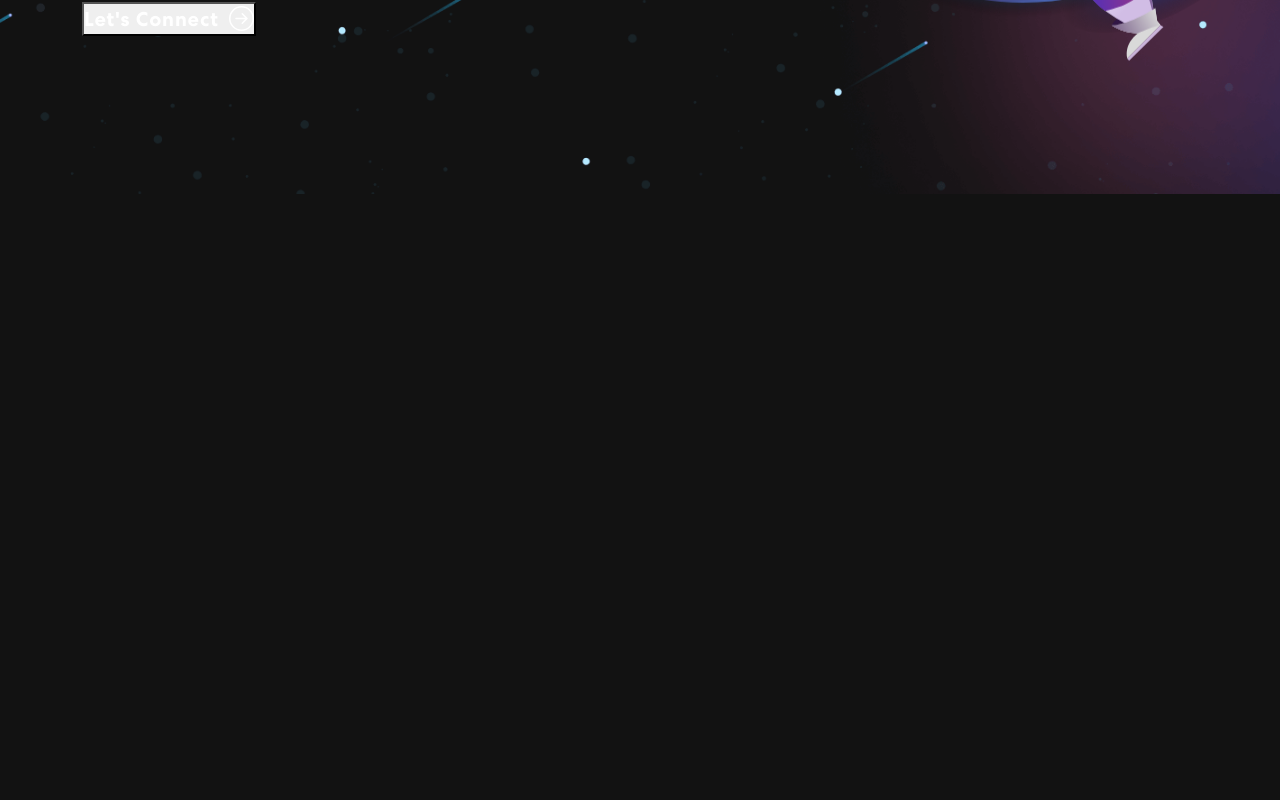
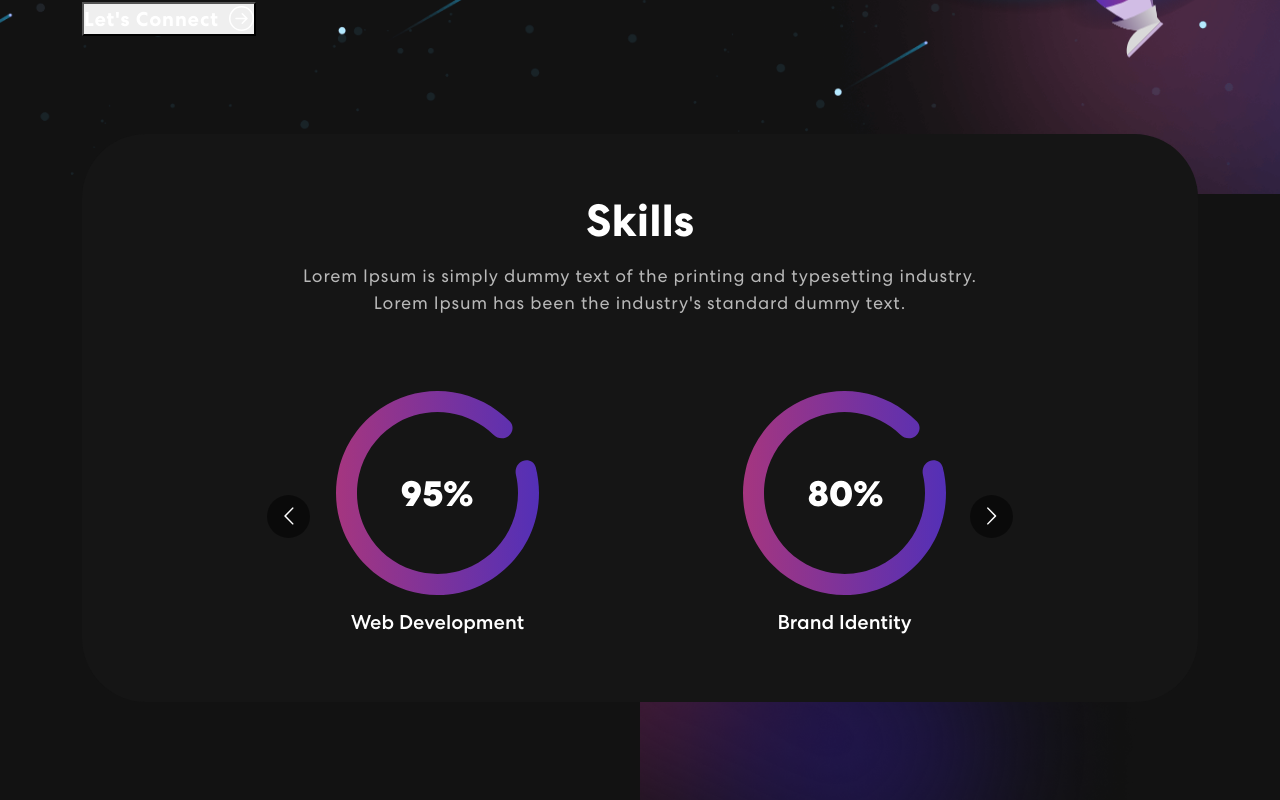
Before and after one commit to Mtha-Sibanda/my_site, a React (Create React App) app in the folder personal-portfolio/: page / in a window 1280 px wide. Shown: the part 780-1580 px from the top of the page. Before the commit the page ends 974 px from the top, so only its background shows below. Built offline with nearby package versions, Linux system fonts and the light colour scheme.

Commit message:
Added Skills carousel

```diff
--- a/personal-portfolio/src/App.css
+++ b/personal-portfolio/src/App.css
@@ -317,3 +317,43 @@ nav.navbar .navbar-toggler[aria-expanded="true"] .navbar-toggler-icon {
 .txt-rotate > .wrap {
   border-right: 0.08em solid #666;
 }
+
+/************ Skills Css ************/
+.skill {
+  padding: 0 0 50px 0;
+  position: relative;
+}
+.skill-bx {
+  background: #151515;
+  border-radius: 64px;
+  text-align: center;
+  padding: 60px 50px;
+  margin-top: -60px;
+}
+.skill h2 {
+	font-size: 45px;
+	font-weight: 700;
+}
+.skill p {
+    color: #B8B8B8;
+    font-size: 18px;
+    letter-spacing: 0.8px;
+    line-height: 1.5em;
+    margin: 14px 0 75px 0;
+}
+.skill-slider {
+  width: 80%;
+  margin: 0 auto;
+  position: relative;
+}
+.skill-slider .item img {
+  width: 50%;
+  margin: 0 auto 15px auto;
+}
+.background-image-left {
+  top: 28%;
+  position: absolute;
+  bottom: 0;
+  width: 40%;
+  z-index: -4;
+}
--- a/personal-portfolio/src/App.js
+++ b/personal-portfolio/src/App.js
@@ -2,6 +2,7 @@
 import './App.css';
 import { NavBar } from './components/NavBar';
 import { Banner } from './components/Banner';
+import { Skills } from './components/Skills';
 import 'bootstrap/dist/css/bootstrap.min.css';
 
 function App() {
@@ -9,6 +10,7 @@ function App() {
     <div className="App">
       <NavBar />
       <Banner />
+      <Skills />
     </div>
   );
 }
--- /dev/null
+++ b/personal-portfolio/src/components/Skills.js
@@ -0,0 +1,64 @@
+import meter1 from "../assets/img/meter1.svg";
+import meter2 from "../assets/img/meter2.svg";
+import meter3 from "../assets/img/meter3.svg";
+import Carousel from 'react-multi-carousel';
+import 'react-multi-carousel/lib/styles.css';
+import arrow1 from "../assets/img/arrow1.svg";
+import arrow2 from "../assets/img/arrow2.svg";
+import colorSharp from "../assets/img/color-sharp.png"
+
+export const Skills = () => {
+  const responsive = {
+    superLargeDesktop: {
+      // the naming can be any, depends on you.
+      breakpoint: { max: 4000, min: 3000 },
+      items: 5
+    },
+    desktop: {
+      breakpoint: { max: 3000, min: 1024 },
+      items: 3
+    },
+    tablet: {
+      breakpoint: { max: 1024, min: 464 },
+      items: 2
+    },
+    mobile: {
+      breakpoint: { max: 464, min: 0 },
+      items: 1
+    }
+  };
+
+  return (
+    <section className="skill" id="skills">
+        <div className="container">
+            <div className="row">
+                <div className="col-12">
+                    <div className="skill-bx wow zoomIn">
+                        <h2>Skills</h2>
+                        <p>Lorem Ipsum is simply dummy text of the printing and typesetting industry.<br></br> Lorem Ipsum has been the industry's standard dummy text.</p>
+                        <Carousel responsive={responsive} infinite={true} className="owl-carousel owl-theme skill-slider">
+                            <div className="item">
+                                <img src={meter1} alt="Image" />
+                                <h5>Web Development</h5>
+                            </div>
+                            <div className="item">
+                                <img src={meter2} alt="Image" />
+                                <h5>Brand Identity</h5>
+                            </div>
+                            <div className="item">
+                                <img src={meter3} alt="Image" />
+                                <h5>Logo Design</h5>
+                            </div>
+                            <div className="item">
+                                <img src={meter1} alt="Image" />
+                                <h5>Web Development</h5>
+                            </div>
+                        </Carousel>
+                    </div>
+                </div>
+            </div>
+        </div>
+        <img className="background-image-left" src={colorSharp} alt="Image" />
+    </section>
+  )
+}
```
